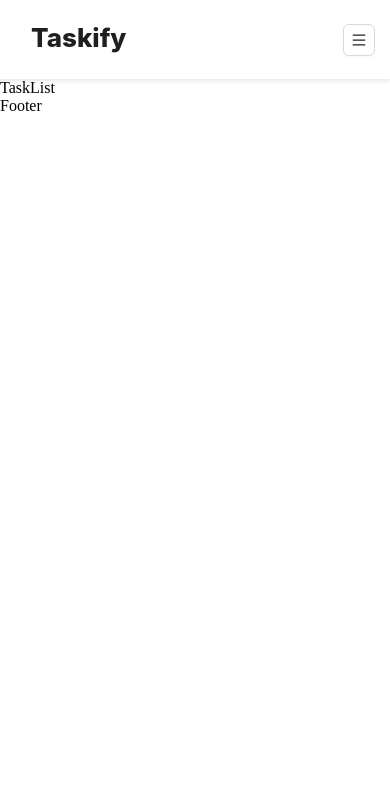
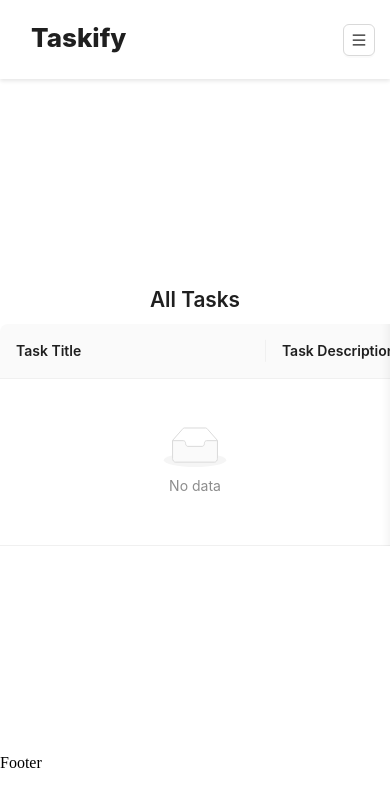
Before and after one commit to Tanushri-Das/M360-ICT-Task, a React (Vite) app: page /tasklist in a window 390 px wide. Shown: the top 806 px of the page. Built offline with nearby package versions, Linux system fonts and the light colour scheme.

Commit message:
I am changing the format of the data store in the local storage and on that data tasklist page I am using ant design responsive table and showing table a data.

```diff
--- /dev/null
+++ b/src/Pages/TaskList/TaskList.css
@@ -0,0 +1,4 @@
+.task-list{
+    height: 80vh;
+    flex-direction: column;
+}
--- a/src/Pages/TaskList/TaskList.jsx
+++ b/src/Pages/TaskList/TaskList.jsx
@@ -1,9 +1,71 @@
-import React from 'react'
+import React from "react";
+import { Button, Flex, Space, Table, Typography } from "antd";
+import "./TaskList.css";
 
+
+const { Title } = Typography;
 const TaskList = () => {
+  const savedTasks = JSON.parse(localStorage.getItem("tasks")) || [];
+
+  const columns = [
+    {
+      title: "Task Title",
+      dataIndex: ["name", "task-title"],
+      key: "task-title",
+    },
+    {
+      title: "Task Description",
+      dataIndex: "task-description",
+      key: "task-description",
+    },
+    {
+      title: "Status",
+      dataIndex: ["status", "status"],
+      key: "status",
+    },
+    {
+      title: "Priority",
+      dataIndex: ["priority", "priority"],
+      key: "priority",
+    },
+    {
+      title: "Action",
+      key: "action",
+      render: (_, record) => (
+        <Space>
+          <Button onClick={() => handleComplete(record)}>
+            Mark as Completed
+          </Button>
+          <Button onClick={() => handleEdit(record)}>Edit</Button>
+          <Button onClick={() => handleDelete(record)}>Delete</Button>
+        </Space>
+      ),
+    },
+  ];
+  const handleComplete = (record) => {
+    // Handle mark as completed action
+  };
+
+  const handleEdit = (record) => {
+    // Handle edit action
+  };
+
+  const handleDelete = (record) => {
+    // Handle delete action
+  };
   return (
-    <div>TaskList</div>
-  )
-}
+    <Flex justify="center" align="center" className="task-list">
+      <Title level={2} className="home-title">
+        All Tasks
+      </Title>
+      <Table
+        dataSource={savedTasks}
+        columns={columns}
+        pagination={false}
+        scroll={{ x: 1300 }}
+      />
+    </Flex>
+  );
+};
 
-export default TaskList
+export default TaskList;
--- a/src/Pages/Taskform/Taskform.jsx
+++ b/src/Pages/Taskform/Taskform.jsx
@@ -1,7 +1,7 @@
-import React, { useEffect, useRef } from "react";
-import { useDispatch, useSelector } from "react-redux";
+import React, { useRef } from "react";
 import { Form, Input, Button, Radio, Typography, Flex } from "antd";
 import "./TaskForm.css";
+import { useDispatch } from "react-redux";
 import { addTask } from "../../Redux/TaskSlice";
 
 const MyFormItemContext = React.createContext([]);
@@ -31,30 +31,15 @@ const MyFormItem = ({ name, ...props }) => {
 };
 
 const TaskForm = () => {
+  const { Title } = Typography;
+  const formRef = useRef(null);
   const dispatch = useDispatch();
-  const formRef = useRef(null);
-  const { Title } = Typography;
-  const tasks = useSelector((state) => state.tasks.tasks);
-
-  useEffect(() => {
-    const savedTasks = JSON.parse(localStorage.getItem("tasks")) || [];
-    if (savedTasks.length > 0) {
-      dispatch(addTask(savedTasks));
-    }
-  }, [dispatch]);
-
-  useEffect(() => {
-    const nonEmptyTasks = tasks.filter((task) => !isEmptyTask(task));
-    localStorage.setItem("tasks", JSON.stringify(nonEmptyTasks));
-  }, [tasks]);
-
-  const isEmptyTask = (task) => {
-    if (!task) return true;
-    return Object.keys(task).length === 0 && task.constructor === Object;
-  };
 
   const onFinish = (values) => {
     dispatch(addTask(values));
+    const existingTasks = JSON.parse(localStorage.getItem("tasks")) || [];
+    const updatedTasks = [...existingTasks, values];
+    localStorage.setItem("tasks", JSON.stringify(updatedTasks));
     formRef.current.resetFields();
   };
 
--- a/src/Redux/TaskSlice.js
+++ b/src/Redux/TaskSlice.js
@@ -1,14 +1,14 @@
-import { createSlice } from "@reduxjs/toolkit";
+import { createSlice } from '@reduxjs/toolkit';
 
 const initialState = {
   tasks: [],
 };
 
 const taskSlice = createSlice({
-  name: "tasks",
+  name: 'tasks',
   initialState,
   reducers: {
-    addTask(state, action) {
+    addTask: (state, action) => {
       state.tasks.push(action.payload);
     },
   },
```
